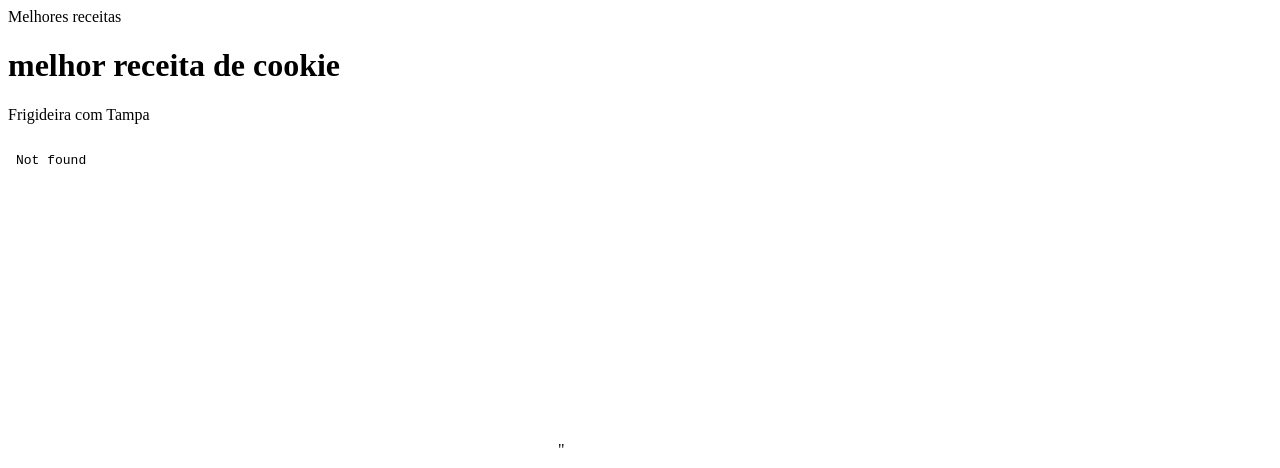
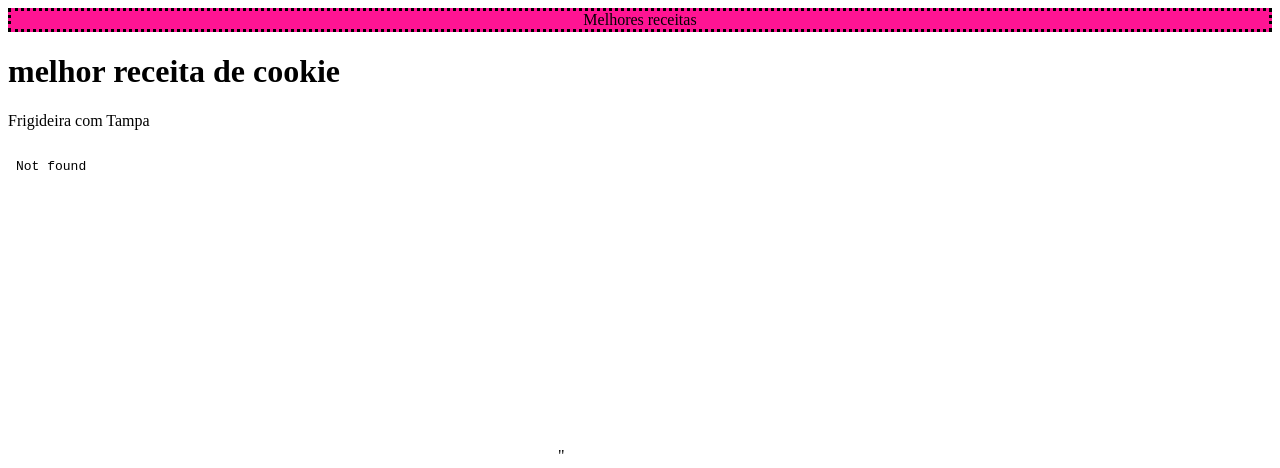
Before and after one commit to Emanuely227/p-gina-web, a plain HTML site: page index.html in a window 1280 px wide. Drawn offline with Linux system fonts and the light colour scheme.

Commit message:
versão 7

```diff
--- a/style.css
+++ b/style.css
@@ -1,3 +1,14 @@
 body{
-    backgnound-color:pink;
+
+    backgnound-color:pink;(233, 240, 240,0,788)
+    font-family:playwrite deutschland grundschrift guides;
+
 }
+    header{
+        font-size:50pk;
+        text-align:center;
+        background-color: deeppink;
+        color: black;
+        border:dotted;
+    }
+}
```
